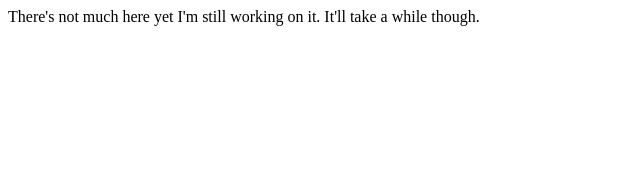
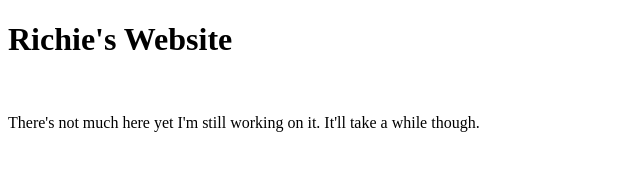
Before and after one commit to Cua156/Cua156.github.io, a plain HTML site: page index.html in a window 1280 px wide. Shown: the whole page, without its empty margins (0-640 px from the left). Drawn offline with Linux system fonts and the light colour scheme.

Commit message:
Update index.html

```diff
--- a/index.html
+++ b/index.html
@@ -1,9 +1,15 @@
 <!DOCTYPE html>
 <html lang="en">
-<head>
-    <meta charset="UTF-8">
-    <meta name="viewport" content="width=device-width, initial-scale=1.0">
-    <title>Richie's Website!</title>
-</head>
-<body> There's not much here yet I'm still working on it. It'll take a while though.</body>
+    <head>
+        <meta charset="UTF-8">
+        <meta name="viewport" content="width=device-width, initial-scale=1.0">
+        <title>Richie's Website</title>
+    </head>
+    <body>
+        <h1>Richie's Website</h1>
+        <br>
+        <p>
+            There's not much here yet I'm still working on it. It'll take a while though.
+        </p>
+    </body>
 </html>
```
